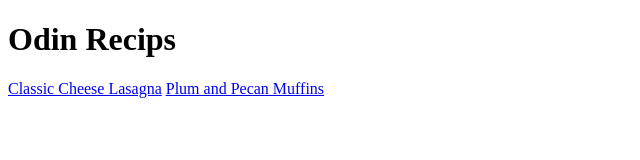
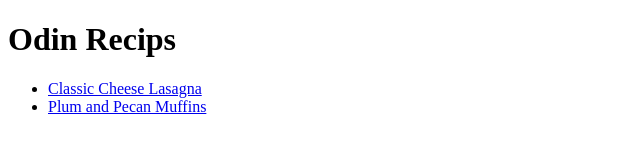
Before and after one commit to codebitsNbytes/odin-recipes, a plain HTML site: page index.html in a window 1280 px wide. Shown: the whole page, without its empty margins (0-640 px from the left). Drawn offline with Linux system fonts and the light colour scheme.

Commit message:
moved links to li

```diff
--- a/index.html
+++ b/index.html
@@ -8,7 +8,9 @@
   </head>
   <body>
     <h1>Odin Recips</h1>
-    <a href="./recipes/lasagna.html">Classic Cheese Lasagna</a>
-    <a href="./recipes/plum-and-pecan-muffin.html">Plum and Pecan Muffins</a>
+    <ul>
+      <li><a href="./recipes/lasagna.html">Classic Cheese Lasagna</a></li>
+      <li><a href="./recipes/plum-and-pecan-muffin.html">Plum and Pecan Muffins</a></li>
+    </ul>
  </body>
 </html>
```
